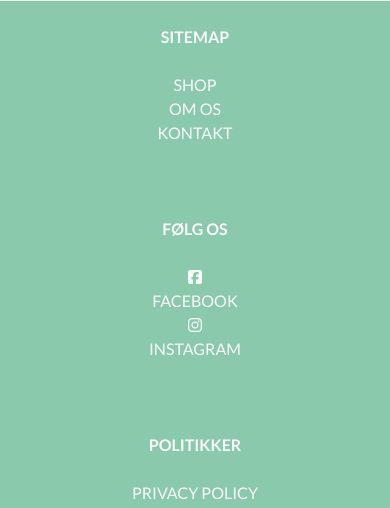
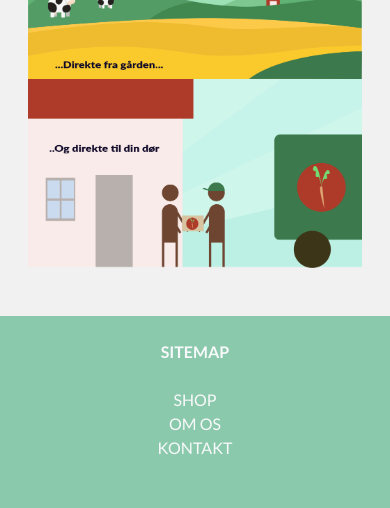
Before and after one commit to Viwite/Kragebjerggaard, a PHP site: page / in a window 390 px wide. Shown: the part 1091-1599 px from the top of the page. Run offline with PHP 8.4, Linux system fonts and the light colour scheme; style sheets or scripts are compiled from the project's sources; some libraries are stand-ins or nearby versions.

Commit message:
sat billederne for neden istedet

```diff
--- a/index.php
+++ b/index.php
@@ -36,7 +36,7 @@
             <br><br>
             <h5 class="text" style="text-align: center; font-family: mr-eaves-modern, sans-serif; font-style: normal; font-weight: 100;">Dit sted for nemme økologiske madløsninger</h5>
             <br>
-            <h5 class="text" style="text-align: center; font-family: mr-eaves-modern, sans-serif; font-style: normal; font-weight: 100;">Lige så let som det vises til venstre</h5>
+            <h5 class="text" style="text-align: center; font-family: mr-eaves-modern, sans-serif; font-style: normal; font-weight: 100;">Lige så let som det vises for neden</h5>
 
             <div class="d-grid gap-2 col-6 mx-auto" style="margin-top: 150px;">
                 <a class="btn btn-success" href="shop.php"><h3 class="btn-text text-decoration-none">Shop</h3></a>
@@ -47,8 +47,14 @@
 
 <section class="container-fluid" style="background-color: #f1f1f1;">
     <div class="row py-5 mx-1 d-flex">
-        <div class="col col-md-4 justify-content-evenly">
-            <img src="uploads/"
+        <div class="col-12 col-md-4 justify-content-evenly">
+            <img src="uploads/illustration%201%20bestillings%20fase.png" alt="bestillingsfase">
+        </div>
+        <div class="col-12 col-md-4 justify-content-evenly">
+            <img src="uploads/illustration%201%20fra%20gaard.png" alt="fragaarden">
+        </div>
+        <div class="col-12 col-md-4 justify-content-evenly">
+            <img src="uploads/illustration%203%20levering.png" alt="leveringsfase">
         </div>
     </div>
 </section>
```
